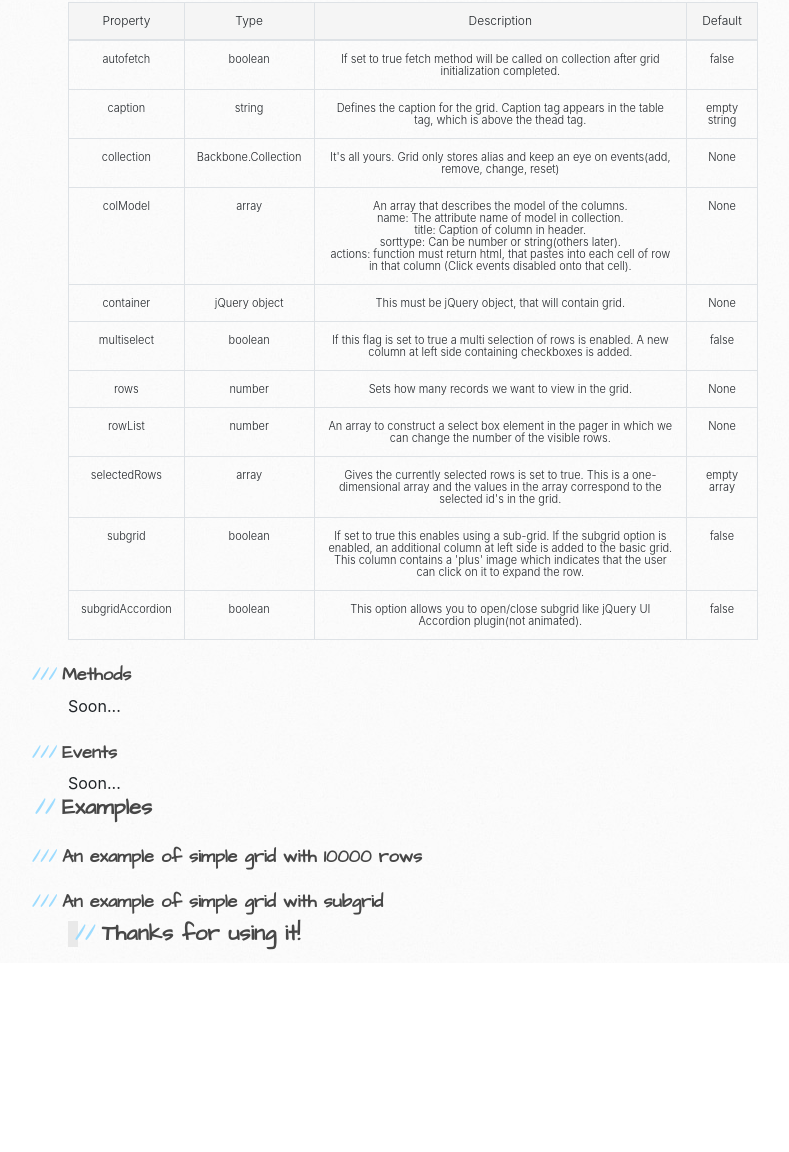
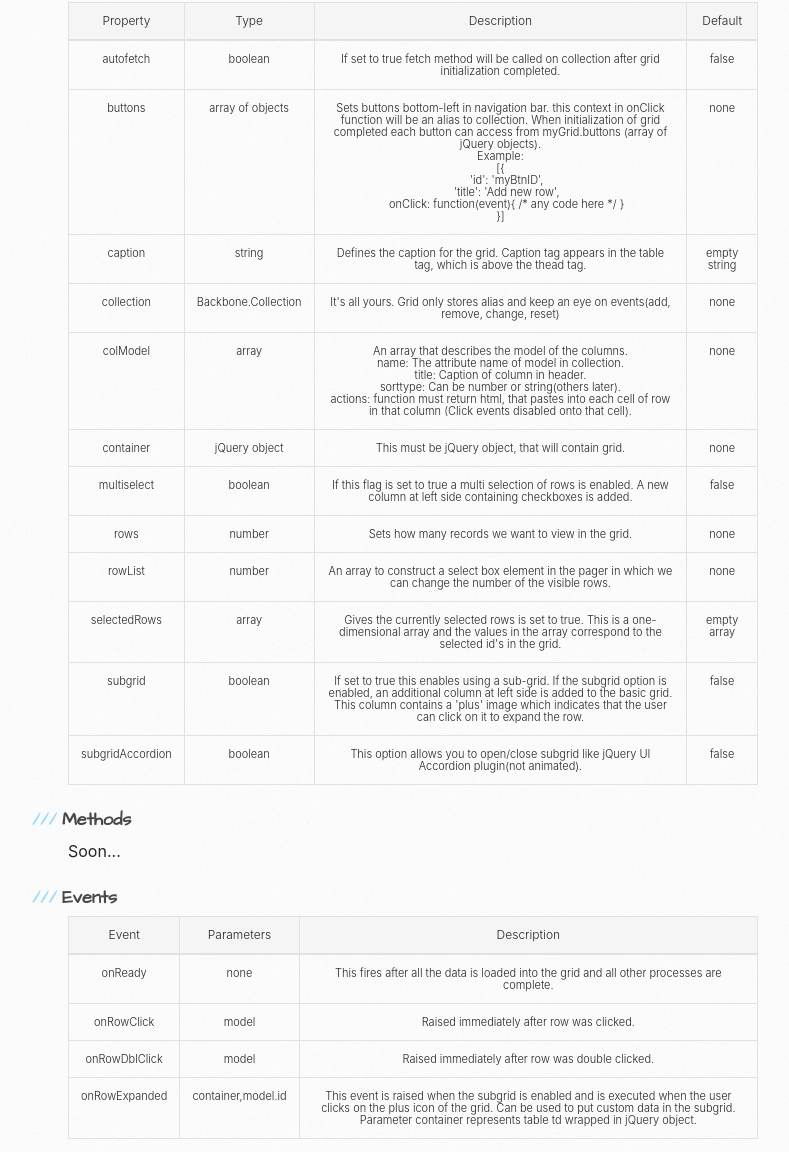
Before and after one commit to direct-fuel-injection/bbGrid, a plain HTML site: page index.html in a window 1280 px wide. Shown: the part 1254-2406 px from the top of the page, without its empty margins (102-891 px from the left). Before the commit the page ends 2217 px from the top, so only its background shows below. Drawn offline with nearby package versions, Linux system fonts and the light colour scheme; a script that the page names is missing.

Commit message:
Events documented

```diff
--- a/index.html
+++ b/index.html
@@ -94,6 +94,17 @@
                                 <td>false</td>
                             </tr>
                             <tr>
+                                <td>buttons</td>
+                                <td>array of objects</td>
+                                <td>Sets buttons bottom-left in navigation bar. this context in onClick function will be an alias to collection. When initialization of grid completed each button can access from myGrid.buttons (array of jQuery objects).<br>Example:<br>[{<br>
+                                    &nbsp;&nbsp;&nbsp;&nbsp;'id': 'myBtnID',<br>
+                                    &nbsp;&nbsp;&nbsp;&nbsp;'title': 'Add new row',<br>
+                                    &nbsp;&nbsp;&nbsp;&nbsp;onClick: function(event){ /* any code here */ }<br>
+}]
+                                </td>
+                                <td>none</td>
+                            </tr>
+                            <tr>
                                 <td>caption</td>
                                 <td>string</td>
                                 <td>Defines the caption for the grid. Caption tag appears in the table tag, which is above the thead tag.</td>
@@ -103,19 +114,19 @@
                                 <td>collection</td>
                                 <td>Backbone.Collection</td>
                                 <td>It's all yours. Grid only stores alias and keep an eye on events(add, remove, change, reset)</td>
-                                <td>None</td>
+                                <td>none</td>
                             </tr>
                             <tr>
                                 <td>colModel</td>
                                 <td>array</td>
                                 <td>An array that describes the model of the columns.<br>name: The attribute name of model in collection.<br>title: Caption of column in header.<br>sorttype: Can be number or string(others later).<br>actions: function must return html, that pastes into each cell of row in that column (Click events disabled onto that cell).</td>
-                                <td>None</td>
+                                <td>none</td>
                             </tr>
                             <tr>
                                 <td>container</td>
                                 <td>jQuery object</td>
                                 <td>This must be jQuery object, that will contain grid.</td>
-                                <td>None</td>
+                                <td>none</td>
                             </tr>
                             <tr>
                                 <td>multiselect</td>
@@ -127,13 +138,13 @@
                                 <td>rows</td>
                                 <td>number</td>
                                 <td>Sets how many records we want to view in the grid.</td>
-                                <td>None</td>
+                                <td>none</td>
                             </tr>
                             <tr>
                                 <td>rowList</td>
                                 <td>number</td>
                                 <td>An array to construct a select box element in the pager in which we can change the number of the visible rows.</td>
-                                <td>None</td>
+                                <td>none</td>
                             </tr>
                             <tr>
                                 <td>selectedRows</td>
@@ -158,7 +169,37 @@
                     <h3>Methods</h3>
                     Soon...
                     <h3>Events</h3>
-                    Soon...
+                    <table class="bbGrid-grid table table-bordered">
+                        <thead class="bbGrid-grid-head">
+                            <tr>
+                                <td>Event</td>
+                                <td>Parameters</td>
+                                <td>Description</td>
+                            </tr>
+                        </thead>
+                        <tbody>
+                            <tr>
+                                <td>onReady</td>
+                                <td>none</td>
+                                <td>This fires after all the data is loaded into the grid and all other processes are complete.</td>
+                            </tr>
+                            <tr>
+                                <td>onRowClick</td>
+                                <td>model</td>
+                                <td>Raised immediately after row was clicked.</td>
+                            </tr>
+                            <tr>
+                                <td>onRowDblClick</td>
+                                <td>model</td>
+                                <td>Raised immediately after row was double clicked.</td>
+                            </tr>
+                            <tr>
+                                <td>onRowExpanded</td>
+                                <td>container,model.id</td>
+                                <td>This event is raised when the subgrid is enabled and is executed when the user clicks on the plus icon of the grid. Can be used to put custom data in the subgrid. Parameter container represents table td wrapped in jQuery object.</td>
+                            </tr>
+                        </tbody>
+                    </table>
                     <h2>Examples</h2>
                     <h3>An example of simple grid with 10000 rows</h3>
                     <div id="bbGrid-example"></div>
```
